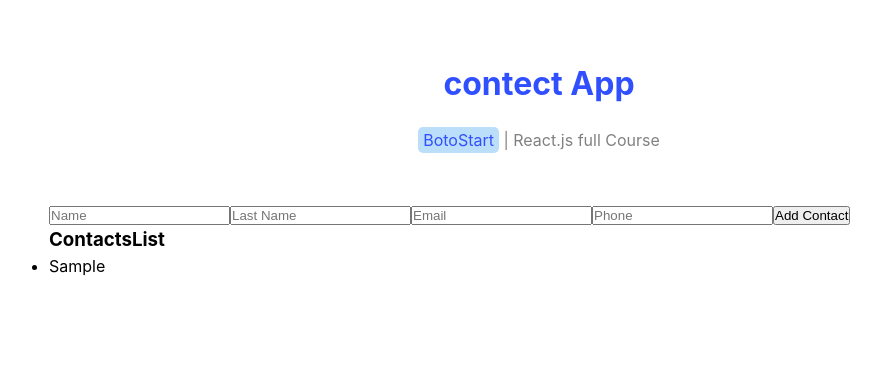
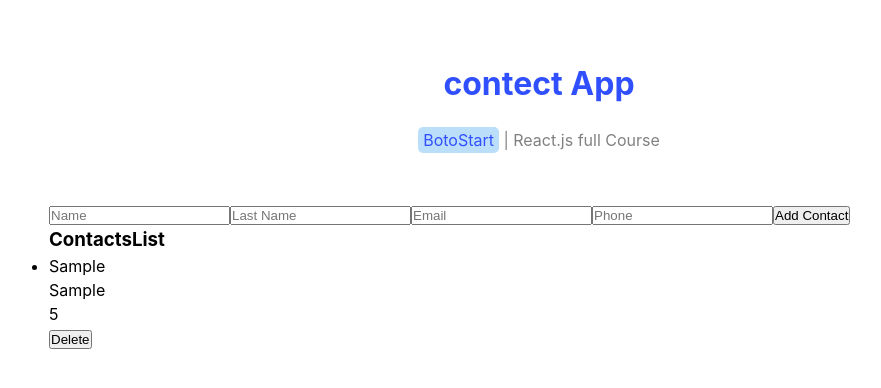
Before and after one commit to yosef-rezaie/contact, a React (Vite) app: page / in a window 1280 px wide. Both pictures are taken after typing "Sample", "Sample", "name@example.com", "5" into the empty fields and a click on the button "Add Contact". Shown: the top 388 px of the page, without its empty margins (101-982 px from the left). Built offline with nearby package versions, Linux system fonts and the light colour scheme.

Commit message:
contactlist.jsx codded without any css module

```diff
--- a/src/components/ContactsList.jsx
+++ b/src/components/ContactsList.jsx
@@ -1,12 +1,18 @@
-function ContactsList({contacts}) {
+function ContactsList({ contacts }) {
   return (
     <div>
       <h3>ContactsList</h3>
-      <ul>
-        {contacts.map(contact => <li key={contact.id}>{contact.name}</li>)}
-      </ul>
+      {contacts.length ? <ul>
+        {contacts.map((contact) => (
+          <li key={contact.id}>
+            <p>{contact.name}</p> <p>{contact.lastName}</p>
+            <p>{contact.emai}</p> <p>{contact.phone}</p>
+            <button>Delete</button>
+          </li>
+        ))}
+      </ul> : <p>No Contacts Yet !</p>}
     </div>
-  )
+  );
 }
 
-export default ContactsList
+export default ContactsList;
```
